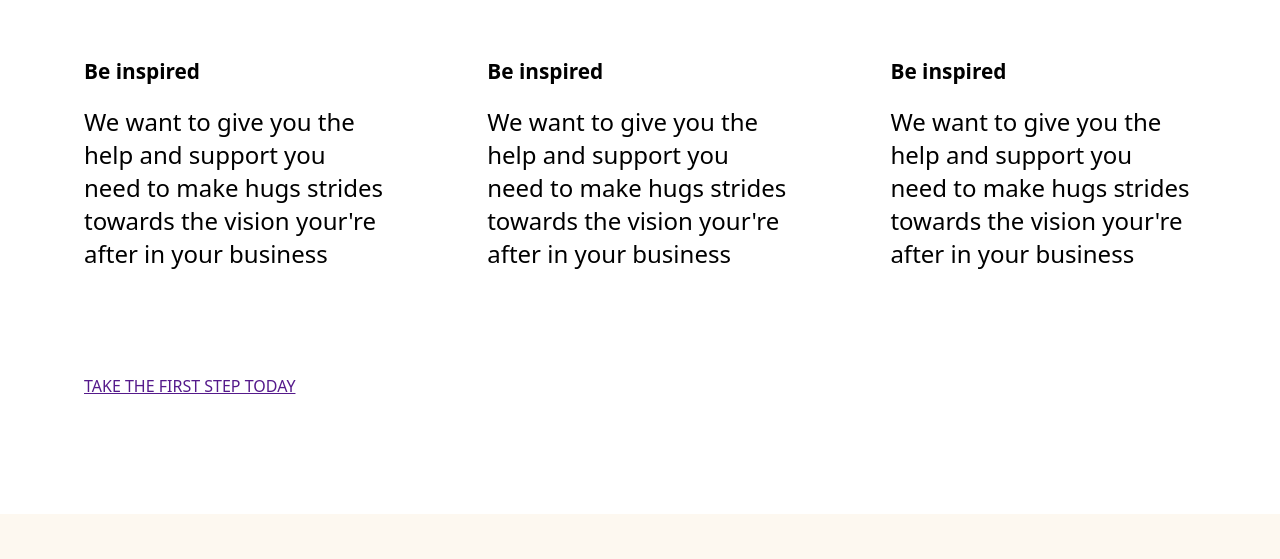
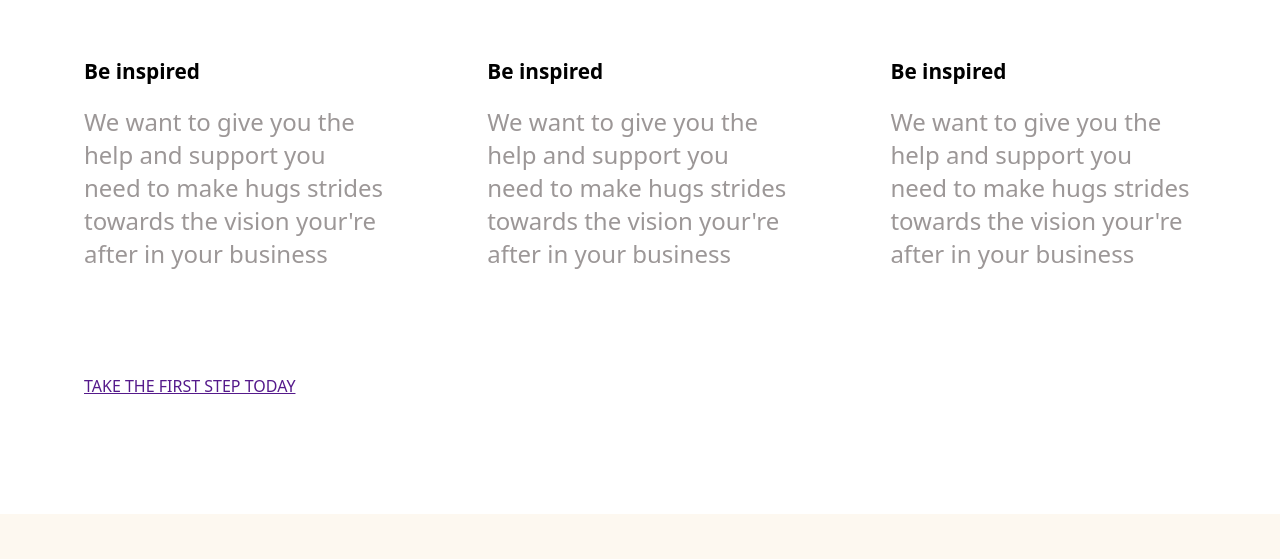
Before and after one commit to chill-czar/DESIGN01, a plain HTML site: page index.html in a window 1280 px wide. Shown: the part 1086-1645 px from the top of the page. Drawn offline with Linux system fonts and the light colour scheme.

Commit message:
final push

```diff
--- a/style.css
+++ b/style.css
@@ -138,11 +138,12 @@ body {
   width: 100%;
   text-wrap: balance;
   font-size: 1.5rem;
-  font-weight: 500;
+  font-weight: 300;
   display: flex;
   flex-direction: column;
   justify-content: space-between;
   margin-top: 20px;
+  color: rgb(156, 151, 151);
 }
 .section a {
   margin-top: auto;
```
